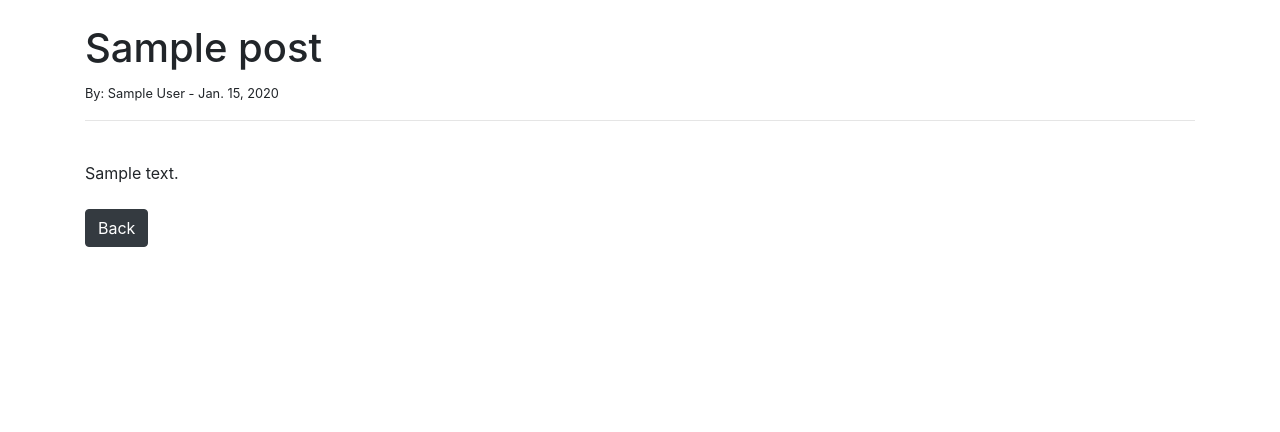
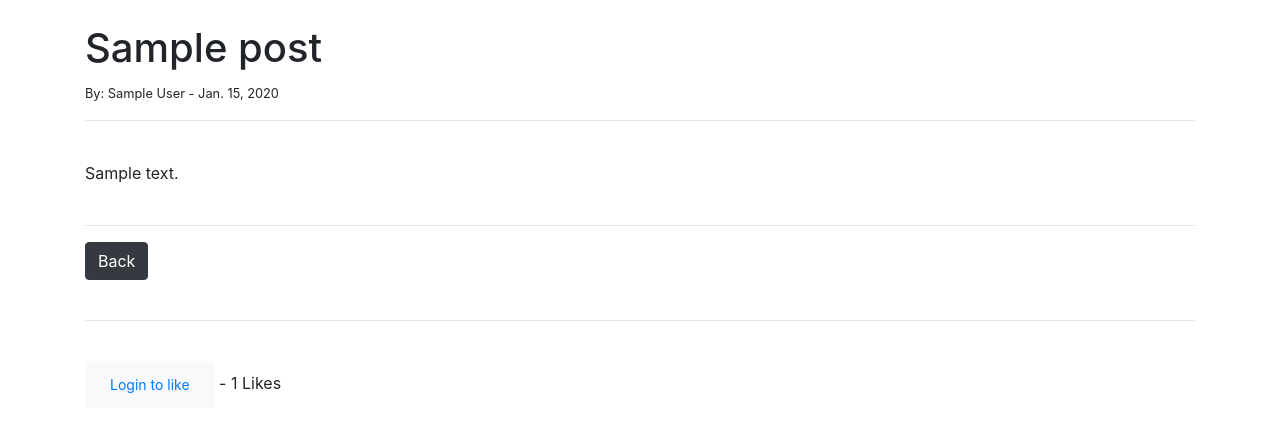
Before and after one commit to Jnaesi/theblogpp4, a Django app: page /article/1 in a window 1280 px wide. Shown: the part 56-488 px from the top of the page. Run offline with Django 3.2, Linux system fonts and the light colour scheme; tables that the repository leaves empty hold one stand-in row (values such as "Sample post").

Commit message:
Add like/Dislike button to blog posts, only for logged in users

```diff
--- a/theblog/forms.py
+++ b/theblog/forms.py
@@ -16,7 +16,8 @@ class PostForm(forms.ModelForm):
         widgets = {
             'title': forms.TextInput(attrs={'class': 'form-control'}),
             'title_tag': forms.TextInput(attrs={'class': 'form-control'}),
-            'author': forms.Select(attrs={'class': 'form-control'}),
+            'author': forms.TextInput(attrs={'class': 'form-control', 'value':'', 'id':'bob', 'type':'hidden'}),
+            #'author': forms.Select(attrs={'class': 'form-control'}),
             'category': forms.Select(choices=choice_list, attrs={'class': 'form-control'}),
             'body': forms.Textarea(attrs={'class': 'form-control'}),
         }
--- a/theblog/models.py
+++ b/theblog/models.py
@@ -22,6 +22,10 @@ class Post(models.Model):
     body = models.TextField()
     post_date = models.DateField(auto_now_add=True)
     category = models.CharField(max_length=255, default='coding')
+    likes = models.ManyToManyField(User, related_name='blog_posts')
+
+    def total_likes(self):
+        return self.likes.count()
 
     def __str__(self):
         return self.title + ' | ' + str(self.author)
--- a/theblog/templates/article_details.html
+++ b/theblog/templates/article_details.html
@@ -21,7 +21,29 @@
 <br/>
 {{ post.body|safe }}
 
+
 <br/><br/>
+<hr>
 <a href="{% url 'home' %}" class="btn btn-dark">Back</a>
 
+<br/><br/>
+<hr>
+<br/>
+<form action="{% url 'like_post' post.pk %}" method="POST">
+    {% csrf_token %}
+
+    {% if user.is_authenticated %}
+        {% if liked %}
+        <button type="submit", name="post_id", value="{{ post.id }}", class="btn btn-primary btn-sm">Like</button>
+        {% else %}
+        <button type="submit", name="post_id", value="{{ post.id }}", class="btn btn-danger btn-sm">Dislike</button>
+        {% endif %}
+
+    {% else %}
+       <button type="button" class="btn btn-light btn-sm"><a class="nav-link" href="{% url 'login' %}", >Login to like</a></button>
+    {% endif %}
+        - {{ total_likes }} Likes
+</form>
+
+
 {% endblock %}
--- a/theblog/urls.py
+++ b/theblog/urls.py
@@ -1,6 +1,6 @@
 from django.urls import path
 #from . import views
-from .views import HomeView, ArticleDetailView, AddPostView, UpdatePostView, DeletePostView, AddCategoryView, CategoryView, CategoryListView
+from .views import HomeView, ArticleDetailView, AddPostView, UpdatePostView, DeletePostView, AddCategoryView, CategoryView, CategoryListView, LikeView
 
 urlpatterns = [
     #path('', views.home, name="home"), <--> using class based views instead.
@@ -12,6 +12,7 @@ urlpatterns = [
     path('article/edit/<int:pk>/remove', DeletePostView.as_view(), name='delete_post'),
     path('category/<str:cts>/', CategoryView, name='category'),
     path('category-list/', CategoryListView, name='category-list'),
+    path('like/<int:pk>', LikeView, name='like_post')
 
 
 ]
--- a/theblog/views.py
+++ b/theblog/views.py
@@ -1,13 +1,27 @@
-from django.shortcuts import render
+from django.shortcuts import render, get_object_or_404
 from django.views.generic import ListView, DetailView, CreateView, UpdateView, DeleteView
 from .models import Post, Category
 from .forms import PostForm, EditForm
-from django.urls import reverse_lazy
+from django.urls import reverse_lazy, reverse
+from django.http import HttpResponseRedirect
 
 # Create your views here.
 
 #def home(request):
 #    return render(request, 'home.html', {})
+
+def LikeView(request, pk):
+    post = get_object_or_404(Post, id=request.POST.get('post_id'))
+    liked = False
+    if post.likes.filter(id=request.user.id).exists():
+        post.likes.remove(request.user)
+        liked = False
+    else:
+        post.likes.add(request.user)
+        liked = True
+
+    return HttpResponseRedirect(reverse('article-detail', args=[str(pk)]))
+
 class HomeView(ListView):
     model = Post
     template_name = 'home.html'
@@ -31,10 +45,21 @@ def CategoryView(request, cts):
 class ArticleDetailView(DetailView):
     model = Post
     template_name = 'article_details.html'
+
     def get_context_data(self, *args, **kwargs):
         cts_menu = Category.objects.all()
         context = super(ArticleDetailView, self).get_context_data(*args, **kwargs)
+
+        stuff = get_object_or_404(Post, id=self.kwargs['pk'])
+        total_likes = stuff.total_likes()
+
+        liked = False
+        if stuff.likes.filter(id=self.request.user.id).exists():
+            liked = True
+
         context["cts_menu"] = cts_menu
+        context["total_likes"] = total_likes
+        context["liked"] = liked
         return context
 
 class AddPostView(CreateView):
```
Also changed, not shown: theblog/templates/add_post.html (+7 -0 lines), theblog/migrations/0005_post_likes.py (added).
